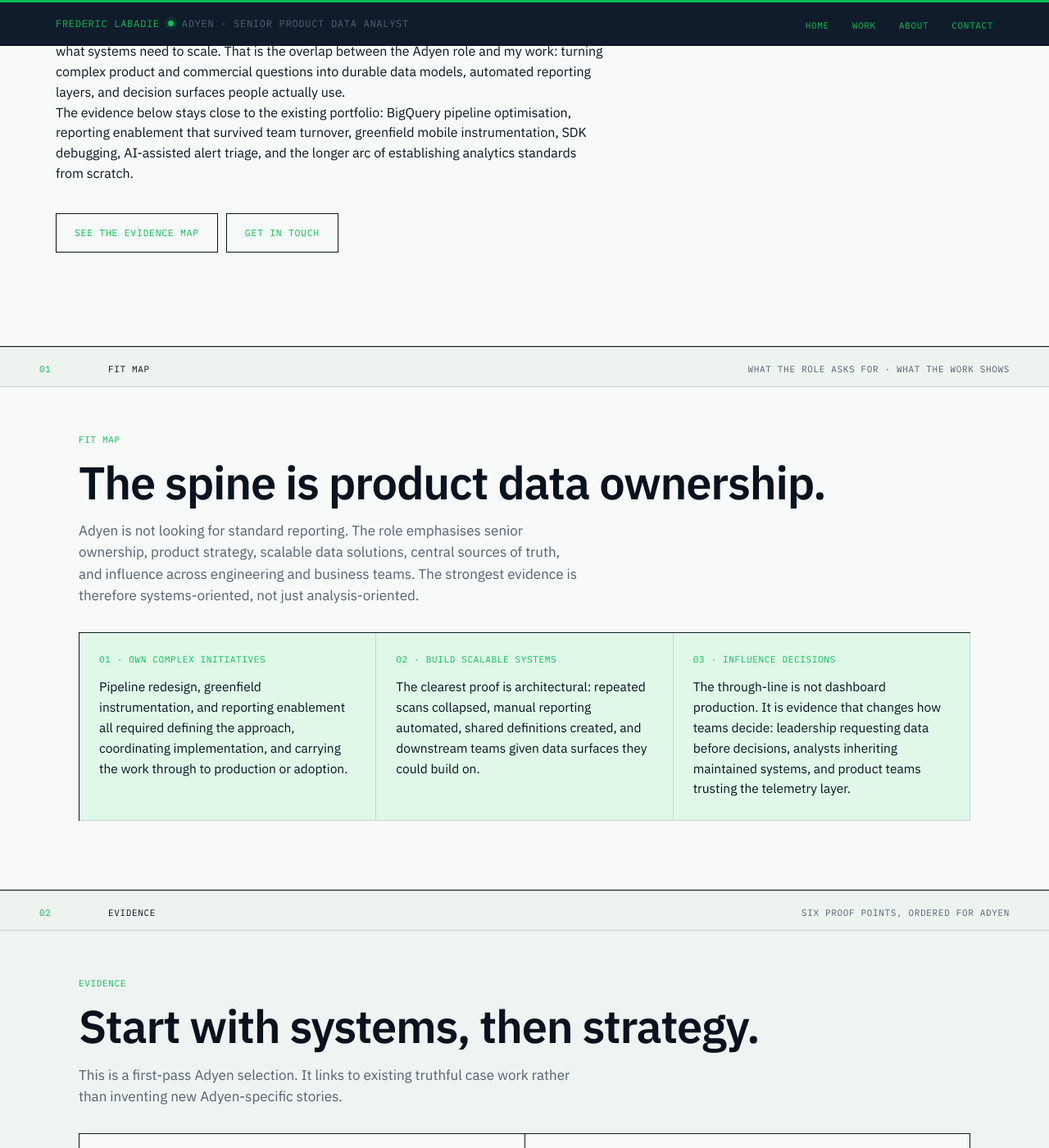
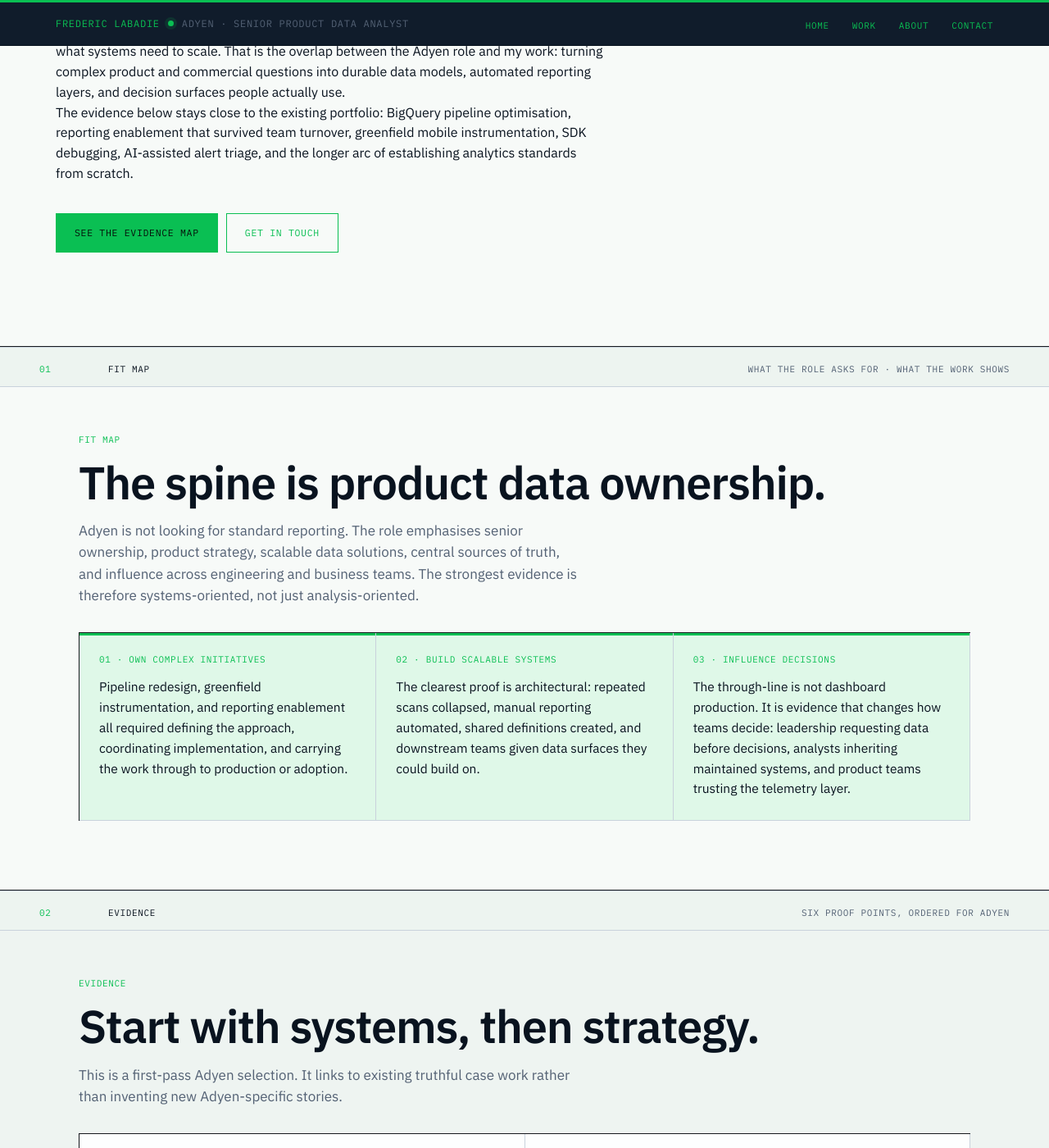
Before and after one commit to fredericlabadie/fredericlabadie.github.io, a Jekyll site: the page built from adyen/index.html, in a window 1280 px wide and 1400 px high, scrolled down 435 px. Shown: the whole window at 82% size. Built offline with Jekyll 4.4.1, drawn with Linux system fonts in a browser that asks for light colours; comment, search, counter and statistics services are not loaded.

Commit message:
Strengthen Adyen brand accent overrides

```diff
--- a/css/adyen.css
+++ b/css/adyen.css
@@ -7,7 +7,9 @@
 
 .adyen-microsite {
   --adyen-green: #0abf53;
+  --adyen-green-dark: #07883c;
   --adyen-green-soft: #dff8e8;
+  --adyen-green-wash: #f1fbf5;
   --adyen-ink: #09131f;
   --adyen-navy: #101c2b;
   --adyen-muted: #536174;
@@ -16,11 +18,13 @@
   --adyen-panel: #eef4f1;
 
   --c-accent: var(--adyen-green);
+  --c-accent-dark: var(--adyen-green-dark);
   --c-primary: var(--adyen-ink);
   --c-ink: var(--adyen-ink);
   --c-ink-soft: var(--adyen-muted);
   --c-bg: var(--adyen-paper);
   --c-border: var(--adyen-line);
+  --c-card-border: var(--adyen-line);
   background:
     radial-gradient(circle at 1px 1px, rgba(10, 191, 83, 0.12) 1px, transparent 0) 0 0 / 22px 22px,
     var(--adyen-paper);
@@ -96,13 +100,44 @@
 .adyen-microsite .case-card,
 .adyen-microsite .deeper-card,
 .adyen-microsite .metric,
-.adyen-microsite .flow-step {
+.adyen-microsite .flow-step,
+.adyen-microsite .case-toc-item,
+.adyen-microsite .channel-primary,
+.adyen-microsite .channel-card {
   background: rgba(255, 255, 255, 0.9);
   border-color: var(--adyen-line);
 }
 
 .adyen-microsite .callout {
   max-width: 780px;
+  border-left: 4px solid var(--adyen-green);
+}
+
+.adyen-microsite .btn,
+.adyen-microsite .btn:visited {
+  background: var(--adyen-green);
+  border-color: var(--adyen-green);
+  color: #06120b;
+}
+
+.adyen-microsite .btn:hover,
+.adyen-microsite .btn:focus {
+  background: var(--adyen-green-dark);
+  border-color: var(--adyen-green-dark);
+  color: #fff;
+}
+
+.adyen-microsite .btn-secondary,
+.adyen-microsite .btn-secondary:visited {
+  background: transparent;
+  border-color: var(--adyen-green);
+  color: var(--adyen-green);
+}
+
+.adyen-microsite .btn-secondary:hover,
+.adyen-microsite .btn-secondary:focus {
+  background: var(--adyen-green-soft);
+  color: var(--adyen-green-dark);
 }
 
 .adyen-microsite .case-argument,
@@ -120,24 +155,62 @@
 .adyen-microsite .metric:nth-child(even),
 .adyen-microsite .card.accent,
 .adyen-microsite .case-toc-item:hover,
-.adyen-microsite .case-toc-item:focus {
+.adyen-microsite .case-toc-item:focus,
+.adyen-microsite .channel-card:hover,
+.adyen-microsite .channel-card:focus {
   background: var(--adyen-green-soft);
 }
 
 .adyen-microsite .case-toc-item:hover,
-.adyen-microsite .case-toc-item:focus {
+.adyen-microsite .case-toc-item:focus,
+.adyen-microsite .channel-card:hover,
+.adyen-microsite .channel-card:focus,
+.adyen-microsite .deeper-card:hover,
+.adyen-microsite .deeper-card:focus {
   border-left-color: var(--adyen-green);
 }
 
 .adyen-microsite .metric-value,
 .adyen-microsite .flow-num,
-.adyen-microsite .case-toc-num {
+.adyen-microsite .case-toc-num,
+.adyen-microsite .channel-label,
+.adyen-microsite .channel-primary .channel-label {
   color: var(--adyen-green);
 }
 
+.adyen-microsite .case-card {
+  border-top: 3px solid var(--adyen-green);
+}
+
+.adyen-microsite .case-card + .case-card {
+  border-top-width: 1px;
+}
+
+.adyen-microsite .card.accent,
+.adyen-microsite .metric:nth-child(even) {
+  box-shadow: inset 0 3px 0 var(--adyen-green);
+}
+
+.adyen-microsite .card.amber {
+  background: var(--adyen-green-wash);
+  border-color: rgba(10, 191, 83, 0.32);
+}
+
 .adyen-microsite .tag {
-  border-color: var(--adyen-line);
+  border-color: rgba(10, 191, 83, 0.32);
   background: rgba(255, 255, 255, 0.72);
+}
+
+.adyen-microsite code,
+.adyen-microsite kbd {
+  border-color: rgba(10, 191, 83, 0.28);
+  background: var(--adyen-green-wash);
+  color: var(--adyen-green-dark);
+}
+
+.adyen-microsite ::selection {
+  background: var(--adyen-green);
+  color: #06120b;
 }
 
 .adyen-microsite .footer {
```
